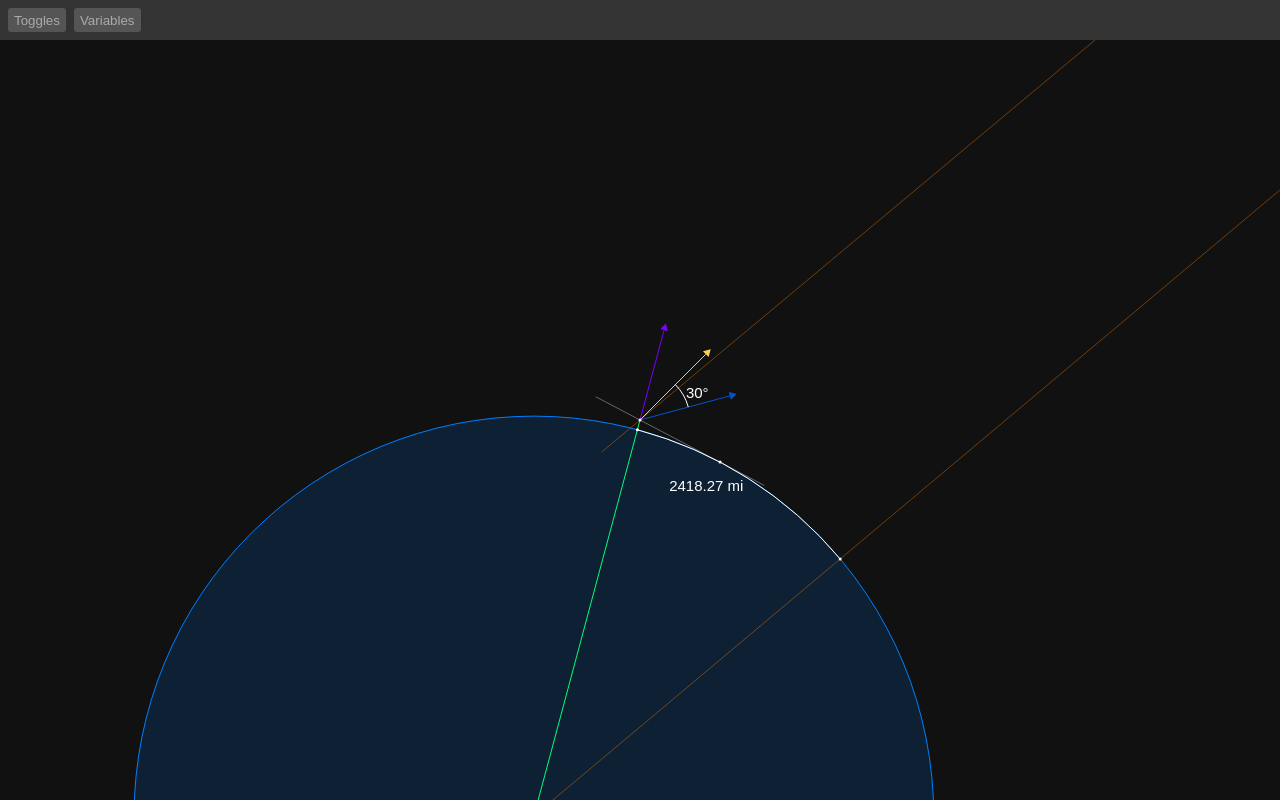
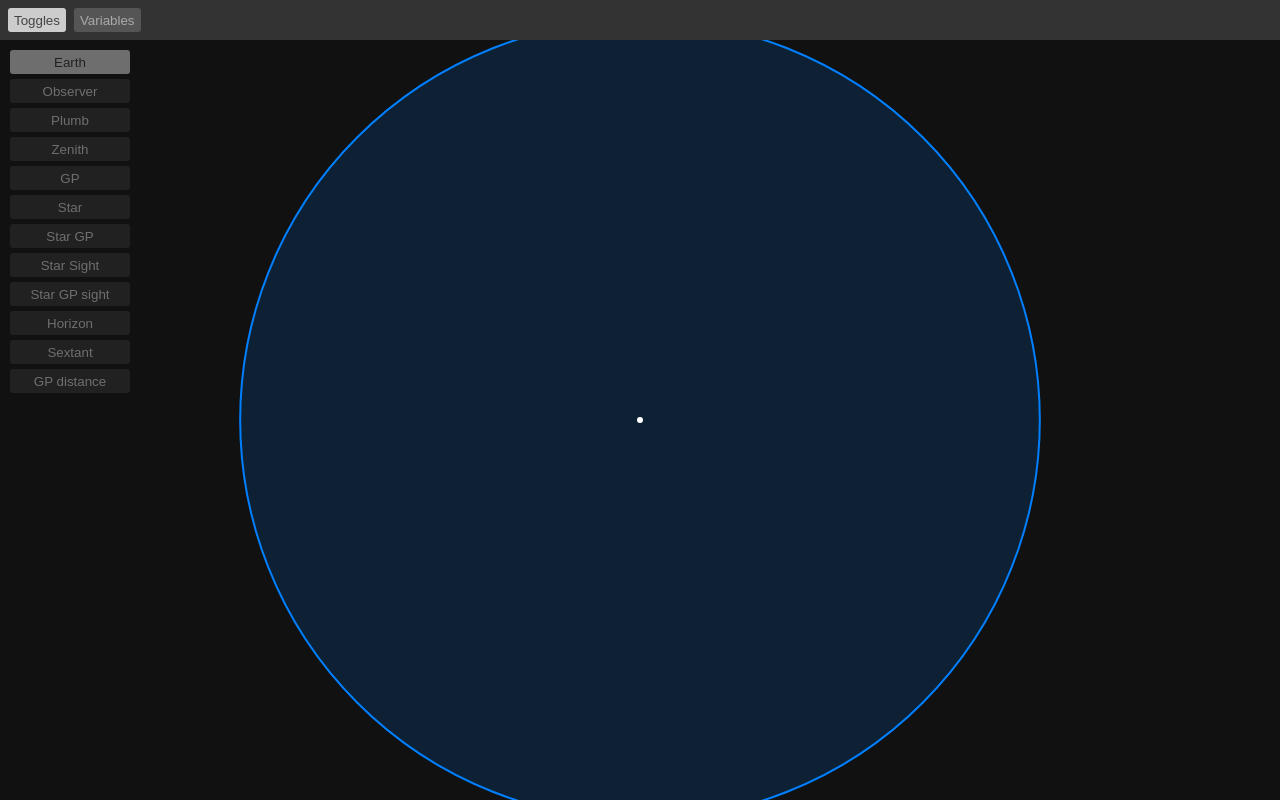
Before and after one commit to onlinebacon/celnav-diagram, a plain HTML site: page index.html in a window 1280 px wide. Drawn offline with Linux system fonts and the light colour scheme.

Commit message:
Add files via upload

```diff
--- a/css/style.css
+++ b/css/style.css
@@ -3,6 +3,12 @@ body {
 	background-color: #000;
 	overflow: hidden;
 	margin: 0px;
+}
+.toggles,
+.variables {
+	position: fixed;
+	top: 50px;
+	left: 10px;
 }
 .var-range {
 	transition: opacity 0.25s;
@@ -38,11 +44,6 @@ body {
 .var-range input[type="range"] {
 	width: 512px;
 }
-.var-box {
-	position: fixed;
-	top: 50px;
-	left: 10px;
-}
 .tabs {
 	font-size: 0px;
 	position: fixed;
@@ -66,8 +67,25 @@ body {
 	background-color: #ccc;
 	color: #444;
 }
-.toggles {
-	position: fixed;
-	top: 0px;
-	left: 0px;
+.toggles button {
+	border: none;
+	height: 24px;
+	border-radius: 3px;
+	background-color: #333;
+	color: #ccc;
+	cursor: pointer;
+	width: 120px;
+	display: block;
+	opacity: 0.5;
+	transition: 0.25s;
 }
+.toggles button:hover {
+	opacity: 1;
+}
+.toggles button:not(:nth-child(1)) {
+	margin-top: 5px;
+}
+.toggles button.on {
+	background-color: #ccc;
+	color: #333;
+}
--- a/js/drawing.js
+++ b/js/drawing.js
@@ -3,7 +3,7 @@ import { vec2 } from './vec2.js';
 
 const { PI } = Math;
 const TAU = PI*2;
-const DEF_LINE_WID = 1;
+const DEF_LINE_WID = 2;
 const DEF_SPOT_RAD = DEF_LINE_WID*1.5;
 
 export default class DrawingContext {
@@ -135,7 +135,7 @@ export default class DrawingContext {
 
 		const dif = b.minus(a);
 		const dist = dif.len();
-		const tipSize = Math.min(dist*0.3, 8);
+		const tipSize = Math.min(dist*0.3, DEF_LINE_WID*8);
 		const dir = dif.normalized();
 
 		this.lineWidth(Math.min(DEF_LINE_WID, 0.1*dist));
--- a/js/main.js
+++ b/js/main.js
@@ -1,6 +1,7 @@
 import DrawingContext from './drawing.js';
 import * as Scene from './scene.js';
 import * as Tabs from './tabs.js';
+import * as Toggles from './toggles.js';
 
 const canvas = document.querySelector('canvas');
 const ctx = new DrawingContext(canvas);
@@ -31,6 +32,13 @@ window.addEventListener('keydown', e => {
 
 Tabs.add({
 	label: 'Toggles',
+	selected: true,
+	onselect: () => {
+		document.querySelector('.toggles').style.display = 'block';
+	},
+	onunselect: () => {
+		document.querySelector('.toggles').style.display = 'none';
+	},
 });
 Tabs.add({
 	label: 'Variables',
@@ -42,4 +50,17 @@ Tabs.add({
 	},
 });
 
+Toggles.create('Earth', 'earth', true);
+Toggles.create('Observer', 'observer', false);
+Toggles.create('Plumb', 'down', false);
+Toggles.create('Zenith', 'up', false);
+Toggles.create('GP', 'gp', false);
+Toggles.create('Star', 'star', false);
+Toggles.create('Star GP', 'star_gp', false);
+Toggles.create('Star Sight', 'star_sight', false);
+Toggles.create('Star GP sight', 'star_gp_sight', false);
+Toggles.create('Horizon', 'hrz', false);
+Toggles.create('Sextant', 'sextant', false);
+Toggles.create('GP distance', 'arc', false);
+
 Scene.init(ctx);
--- a/js/scene.js
+++ b/js/scene.js
@@ -1,6 +1,6 @@
 import DrawingContext from './drawing.js';
-import * as Range from './variables.js';
 import * as Trig from './trig.js';
+import * as Toggles from './toggles.js';
 import { vec2 } from './vec2.js';
 
 let ctx = true ? null : new DrawingContext(null);
@@ -137,20 +137,50 @@ const drawGPDistanceArc = () => {
 const render = () => {
 	ctx.clear();
 	recalculateVars();
+	if (Toggles.get('observer')) {
 		ctx.setCenter(...obsVecPos);
+	} else {
+		ctx.setCenter(0, 0);
+	}
+	if (Toggles.get('earth')) {
 		drawEarth();
+	}
+	if (Toggles.get('star_gp_sight')) {
 		drawEarthCenterStarLine();
+	}
+	if (Toggles.get('hrz')) {
 		drawHorizon();
+	}
+	if (Toggles.get('down')) {
+		drawDown();
+	}
+	if (Toggles.get('up')) {
 		drawUp();
-	drawDown();
+	}
+	if (Toggles.get('star_sight')) {
 		drawObsStarSight();
+	}
+	if (Toggles.get('arc')) {
 		drawGPDistanceArc();
+	}
+	if (Toggles.get('sextant')) {
 		drawSextant();
+	}
+	if (Toggles.get('drawStar')) {
 		drawStar();
+	}
+	if (Toggles.get('observer')) {
 		drawObserver();
+	}
+	if (Toggles.get('earth')) {
 		drawEarthCenter();
+	}
+	if (Toggles.get('gp')) {
 		drawObserverGP();
+	}
+	if (Toggles.get('star_gp')) {
 		drawStarGP();
+	}
 };
 
 const frameLoop = () => {
--- a/js/tabs.js
+++ b/js/tabs.js
@@ -6,6 +6,9 @@ export const add = ({ label, selected = false, onselect, onunselect }) => {
 	const button = DOM.create('button', [ DOM.text(label) ]);
 	const tab = { button, selected, onselect, onunselect };
 	document.querySelector('.tabs').appendChild(button);
+	if (selected) {
+		DOM.addClass(button, 'selected');
+	}
 	tabs.push(tab);
 	if (tab.selected) {
 		onselect?.();
--- a/js/toggles.js
+++ b/js/toggles.js
@@ -1,20 +1,28 @@
+import * as DOM from './dom.js';
+
 const valueMap = {};
 
-const addToggleButton = (name, value) => {
-
+const addToggleButton = (label, name, value) => {
+	const button = DOM.create('button', [ DOM.text(label) ]);
+	if (value) {
+		DOM.addClass(button, 'on');
+	}
+	document.querySelector('.toggles').appendChild(button);
+	button.addEventListener('click', () => {
+		valueMap[name] = !valueMap[name];
+		if (valueMap[name]) {
+			DOM.addClass(button, 'on');
+		} else {
+			DOM.removeClass(button, 'on');
+		}
+	});
 };
 
 export const get = (name) => {
 	return valueMap[name];
 };
 
-export const create = (name, value) => {
-	addToggleButton(name, value);
+export const create = (label, name, value) => {
+	addToggleButton(label, name, value);
 	valueMap[name] = value;
 };
-
-export const toggle = (name) => {
-	const value = !valueMap[name];
-	valueMap[name] = value;
-	return value;
-};
--- a/js/variables.js
+++ b/js/variables.js
@@ -100,5 +100,5 @@ export const add = ({
 	if (val != null) {
 		onchange(val);
 	}
-	document.querySelector('.var-box').appendChild(root);
+	document.querySelector('.variables').appendChild(root);
 };
```
Lines whose indentation alone changed are shown as unchanged.
